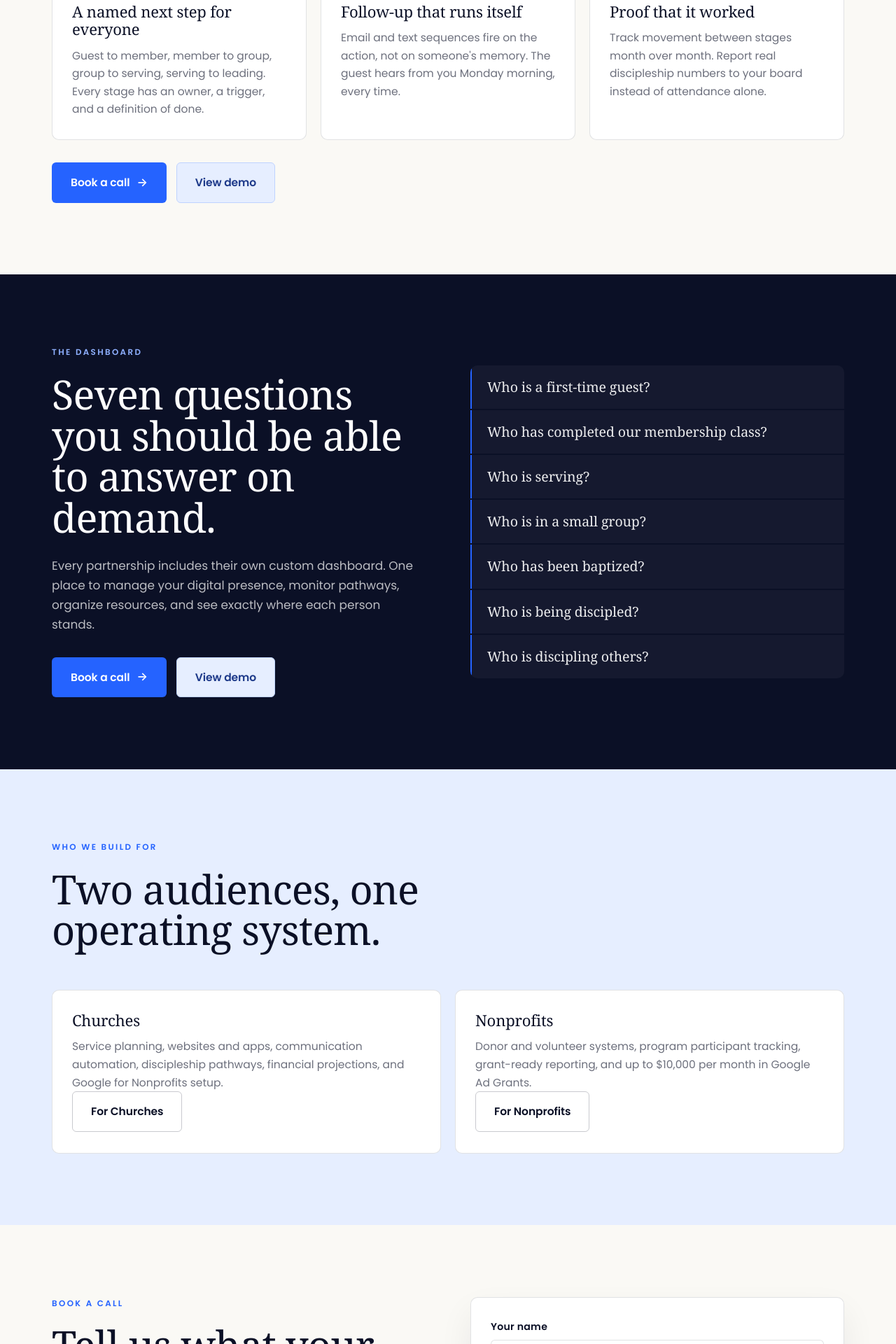
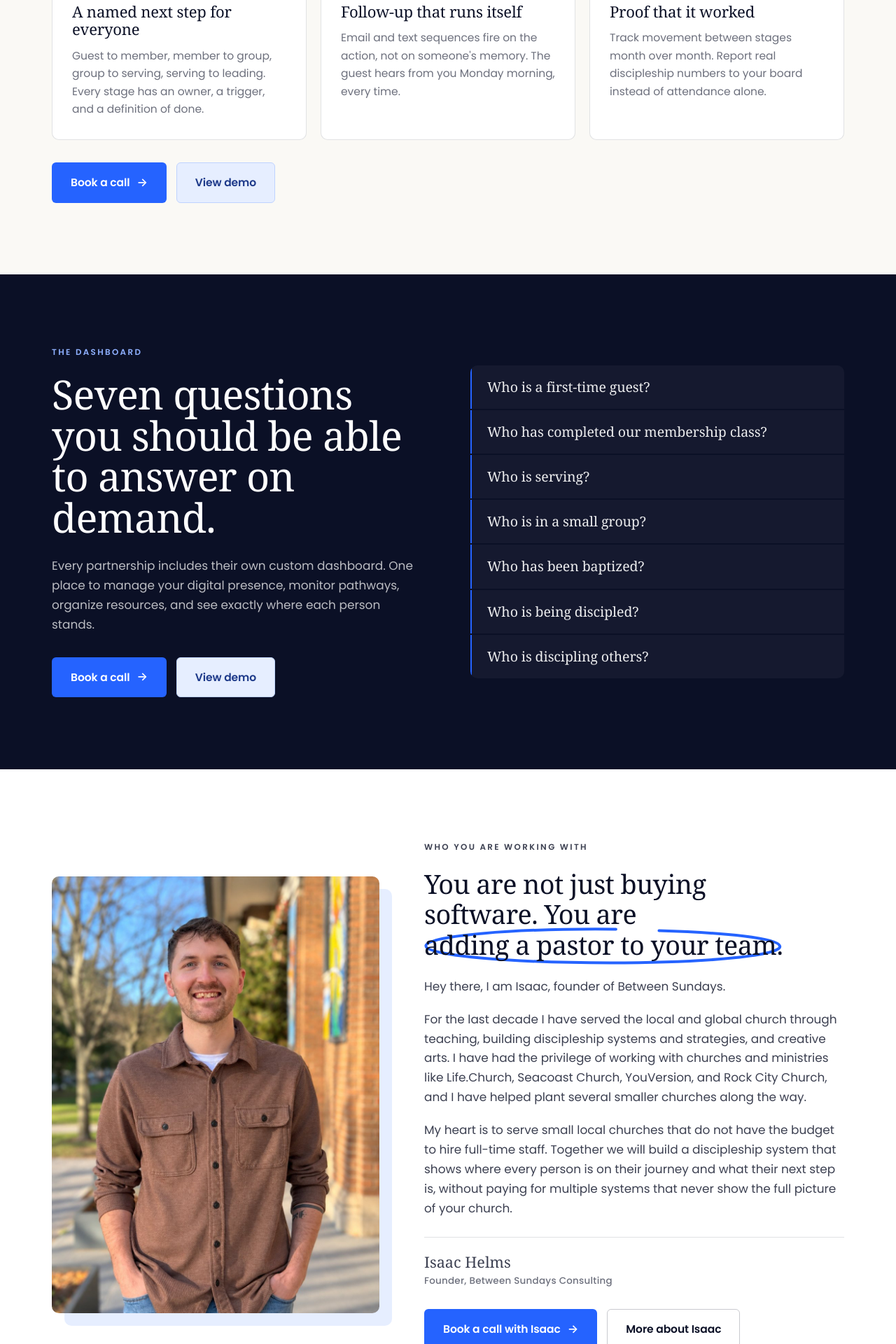
Before and after one commit to isaach3lms/between-sundays, a Flask app: page / in a window 1280 px wide. Shown: the part 2960-4880 px from the top of the page at 70% size. Run offline with Flask 3, Linux system fonts and the light colour scheme; some web fonts are replaced.

Commit message:
Add founder positioning: Isaac block, About page, consulting voice

```diff
--- a/app.py
+++ b/app.py
@@ -209,8 +209,12 @@ def thank_you():
 
 
 # Legacy paths from the first build.
+@app.route("/about")
+def about():
+    return render_template("about.html", page="about")
+
+
 @app.route("/services")
-@app.route("/about")
 def legacy_churches():
     return redirect(url_for("for_churches"), code=301)
 
@@ -265,7 +269,7 @@ def robots():
 @app.route("/sitemap.xml")
 def sitemap():
     base = request.url_root.rstrip("/")
-    paths = ["/", "/for-churches", "/for-nonprofits", "/book-a-call"]
+    paths = ["/", "/for-churches", "/for-nonprofits", "/about", "/book-a-call"]
     urls = "".join("<url><loc>%s%s</loc></url>" % (base, p) for p in paths)
     body = (
         '<?xml version="1.0" encoding="UTF-8"?>'
--- a/static/css/styles.css
+++ b/static/css/styles.css
@@ -196,7 +196,7 @@ img {
 .nav {
   display: flex;
   align-items: center;
-  gap: 26px;
+  gap: 22px;
 }
 
 .nav a {
@@ -1203,6 +1203,99 @@ img {
   gap: 18px;
 }
 
+
+/* ----------------------------------------------------------------- founder */
+/* The one place on the site where a person, not a system, is the subject. */
+.founder {
+  display: grid;
+  grid-template-columns: 0.78fr 1fr;
+  gap: clamp(32px, 5vw, 72px);
+  align-items: center;
+}
+
+.founder--reverse .founder__photo {
+  order: 2;
+}
+
+.founder__photo {
+  position: relative;
+}
+
+.founder__photo img {
+  position: relative;
+  z-index: 1;
+  width: 100%;
+  height: auto;
+  border-radius: var(--radius);
+  display: block;
+}
+
+/* A brand-blue plate set behind the photo, the same marker gesture in a
+   larger form. It is the only decoration on the page. */
+.founder__photo::before {
+  content: "";
+  position: absolute;
+  inset: 18px -18px -18px 18px;
+  border-radius: var(--radius);
+  background: var(--mist);
+  z-index: 0;
+}
+
+.founder--reverse .founder__photo::before {
+  inset: 18px 18px -18px -18px;
+}
+
+.founder__body h2 {
+  font-size: var(--step-2);
+  line-height: 1.16;
+  margin-bottom: 24px;
+  max-width: 26ch;
+}
+
+.founder__body p {
+  color: var(--ink-80);
+}
+
+.founder__sign {
+  font-family: var(--serif);
+  font-size: 1.35rem;
+  line-height: 1.2;
+  color: var(--ink);
+  margin: 26px 0 0;
+  padding-top: 22px;
+  border-top: 1px solid var(--ink-12);
+}
+
+.founder__sign span {
+  display: block;
+  font-family: var(--font);
+  font-size: 0.84rem;
+  font-weight: 500;
+  letter-spacing: 0.02em;
+  color: var(--ink-60);
+  margin-top: 6px;
+}
+
+@media (max-width: 820px) {
+  .founder,
+  .founder--reverse .founder__photo {
+    grid-template-columns: 1fr;
+    order: 0;
+  }
+  .founder__photo {
+    max-width: 380px;
+  }
+  .founder__photo::before {
+    inset: 14px -14px -14px 14px;
+  }
+  .founder--reverse .founder__photo::before {
+    inset: 14px -14px -14px 14px;
+  }
+  .founder__body h2 {
+    max-width: none;
+  }
+}
+
 /* ------------------------------------------------------------ case studies */
 .study {
   display: grid;
@@ -1272,7 +1365,7 @@ img {
 }
 
 /* ------------------------------------------------------------ responsive */
-@media (max-width: 960px) {
+@media (max-width: 1080px) {
   .nav {
     position: absolute;
     top: 76px;
--- a/templates/base.html
+++ b/templates/base.html
@@ -28,6 +28,7 @@
       <a href="{{ url_for('home') }}" {% if page == 'home' %}aria-current="page"{% endif %}>Home</a>
       <a href="{{ url_for('for_churches') }}" {% if page == 'churches' %}aria-current="page"{% endif %}>For Churches</a>
       <a href="{{ url_for('for_nonprofits') }}" {% if page == 'nonprofits' %}aria-current="page"{% endif %}>For Nonprofits</a>
+      <a href="{{ url_for('about') }}" {% if page == 'about' %}aria-current="page"{% endif %}>About</a>
       <span class="nav__actions">
         {% if site.client_portal %}
         <a class="btn btn--outline" href="{{ site.client_portal }}" target="_blank" rel="noopener">Client login</a>
@@ -56,6 +57,7 @@
           <li><a href="{{ url_for('home') }}">Home</a></li>
           <li><a href="{{ url_for('for_churches') }}">For Churches</a></li>
           <li><a href="{{ url_for('for_nonprofits') }}">For Nonprofits</a></li>
+          <li><a href="{{ url_for('about') }}">About Isaac</a></li>
           <li><a href="{{ url_for('book_a_call') }}">Book a call</a></li>
           {% if site.client_portal %}<li><a href="{{ site.client_portal }}" target="_blank" rel="noopener">Client login</a></li>{% endif %}
         </ul>
@@ -69,7 +71,7 @@
       </div>
     </div>
     <div class="footer__bottom">
-      <span>&copy; 2026 {{ site.name }}. All rights reserved.</span>
+      <span>&copy; 2026 Between Sundays Consulting. All rights reserved.</span>
       <span>Know every person. Lead them to their next step.</span>
     </div>
   </div>
--- a/templates/book_a_call.html
+++ b/templates/book_a_call.html
@@ -8,7 +8,7 @@
     <div class="hero__inner">
       <p class="eyebrow eyebrow--light">Book a call</p>
       <h1>Tell us what your week actually looks like.</h1>
-      <p class="hero__lede">Twenty minutes, no pitch deck. We will walk through where your people and your data are going and tell you plainly whether we can help.</p>
+      <p class="hero__lede">Twenty minutes with Isaac, no pitch deck. We will walk through where your people and your data are going, and he will tell you plainly whether he can help.</p>
     </div>
   </div>
 </section>
@@ -19,8 +19,8 @@
       <h2>What happens next</h2>
       <div class="stack-sm">
         <p><strong>1. You send this form.</strong> Enough detail for us to come prepared.</p>
-        <p><strong>2. We reply within one business day</strong> with a few times to talk.</p>
-        <p><strong>3. We talk for twenty minutes.</strong> If we are the right fit, you get a written scope and a fixed price. If we are not, we point you somewhere better.</p>
+        <p><strong>2. Isaac replies within one business day</strong> with a few times to talk.</p>
+        <p><strong>3. You talk for twenty minutes.</strong> If it is the right fit, you get a written scope and a fixed price. If it is not, Isaac points you somewhere better.</p>
       </div>
       <p class="mt-32">Prefer email? <a href="mailto:{{ site.email }}">{{ site.email }}</a></p>
     </div>
--- a/templates/index.html
+++ b/templates/index.html
@@ -154,6 +154,30 @@
   </div>
 </section>
 
+<section class="section section--paper" id="isaac">
+  <div class="shell founder">
+    <div class="founder__photo">
+      <img src="{{ url_for('static', filename='img/isaac.jpg') }}"
+           alt="Isaac Helms, founder of Between Sundays Consulting"
+           width="960" height="1280" loading="lazy">
+    </div>
+    <div class="founder__body">
+      <p class="eyebrow">Who you are working with</p>
+      <h2>You are not just buying software. You are <span class="mark">adding a pastor to your team.</span></h2>
+      <div class="stack-sm">
+        <p>Hey there, I am Isaac, founder of Between Sundays.</p>
+        <p>For the last decade I have served the local and global church through teaching, building discipleship systems and strategies, and creative arts. I have had the privilege of working with churches and ministries like Life.Church, Seacoast Church, YouVersion, and Rock City Church, and I have helped plant several smaller churches along the way.</p>
+        <p>My heart is to serve small local churches that do not have the budget to hire full-time staff. Together we will build a discipleship system that shows where every person is on their journey and what their next step is, without paying for multiple systems that never show the full picture of your church.</p>
+      </div>
+      <p class="founder__sign">Isaac Helms<span>Founder, Between Sundays Consulting</span></p>
+      <div class="cta-pair">
+        <a class="btn btn--primary" href="{{ url_for('book_a_call') }}">Book a call with Isaac</a>
+        <a class="btn btn--light" href="{{ url_for('about') }}">More about Isaac</a>
+      </div>
+    </div>
+  </div>
+</section>
+
 <section class="section section--mist">
   <div class="shell">
     <div class="section__head">
```
Also changed, not shown: templates/about.html (added, +62 -0 lines), README.md, static/img/isaac-tight.jpg (added), static/img/isaac.jpg (added).
